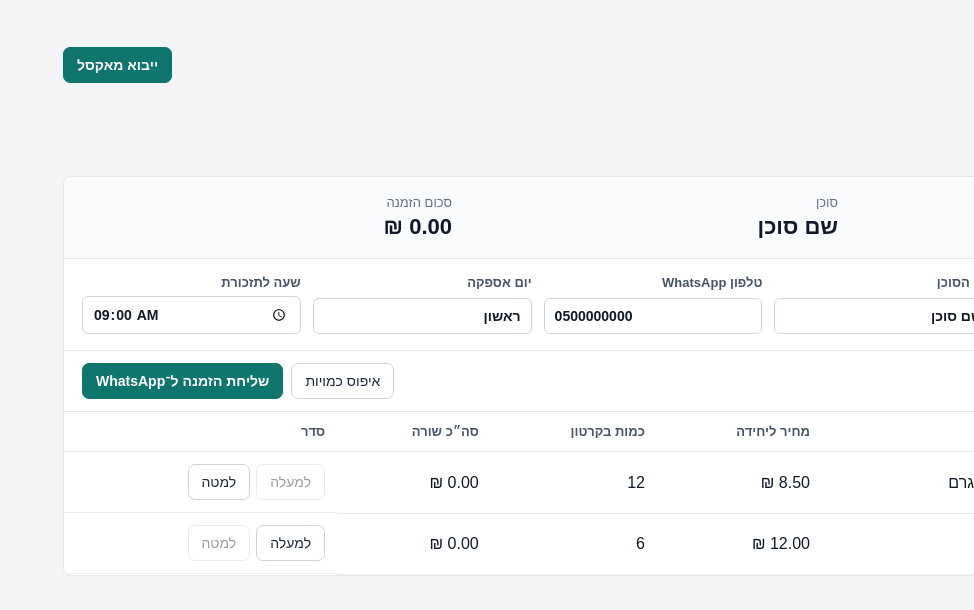
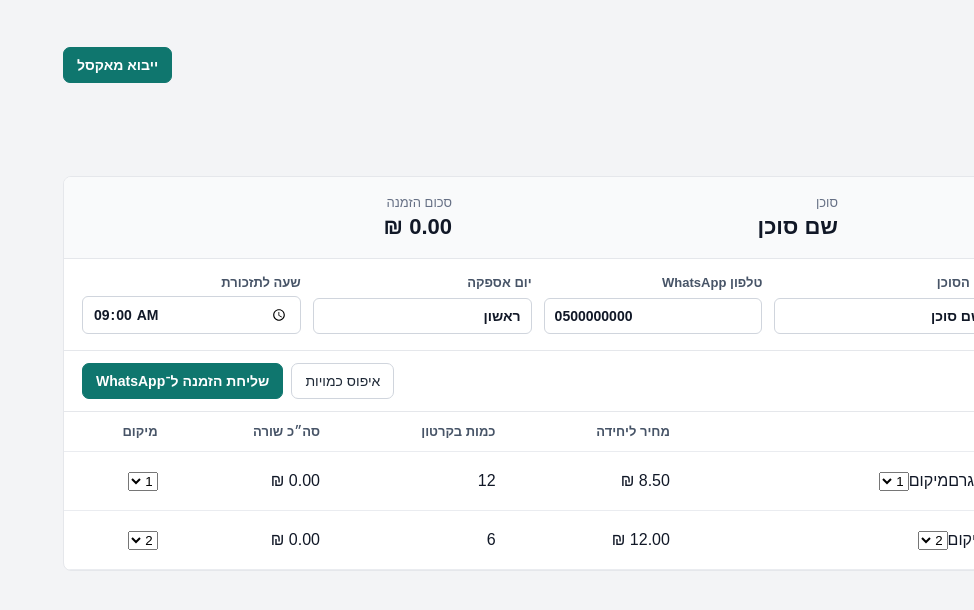
Before and after one commit to ihevron/supplier-orders-app, a React (Vite) app: page / in a window 1280 px wide. Shown: the top 610 px of the page, without its empty margins (306-1280 px from the left). Built offline with nearby package versions, Linux system fonts and the light colour scheme.

Commit message:
Use position selector for product ordering

```diff
--- a/src/App.jsx
+++ b/src/App.jsx
@@ -202,14 +202,19 @@ function App() {
     }))
   }
 
-  function moveProduct(productId, direction) {
+  function moveProductToPosition(productId, nextPosition) {
     updateActiveSupplier((supplier) => {
       const currentIndex = supplier.products.findIndex(
         (product) => product.id === productId,
       )
-      const nextIndex = currentIndex + direction
+      const nextIndex = Number(nextPosition) - 1
 
-      if (currentIndex < 0 || nextIndex < 0 || nextIndex >= supplier.products.length) {
+      if (
+        currentIndex < 0 ||
+        nextIndex < 0 ||
+        nextIndex >= supplier.products.length ||
+        currentIndex === nextIndex
+      ) {
         return supplier
       }
 
@@ -450,10 +455,10 @@ function App() {
                 <tr>
                   <th>כמות להזמנה</th>
                   <th>שם מוצר</th>
-                  <th>מחיר ליחידה</th>
-                  <th>כמות בקרטון</th>
-                  <th>סה״כ שורה</th>
-                  <th>סדר</th>
+                  <th className="desktop-column">מחיר ליחידה</th>
+                  <th className="desktop-column">כמות בקרטון</th>
+                  <th className="desktop-column">סה״כ שורה</th>
+                  <th className="desktop-column">מיקום</th>
                 </tr>
               </thead>
               <tbody>
@@ -462,6 +467,8 @@ function App() {
                     <td>
                       <input
                         type="number"
+                        inputMode="numeric"
+                        pattern="[0-9]*"
                         min="0"
                         value={product.orderQty}
                         onChange={(event) =>
@@ -470,25 +477,42 @@ function App() {
                         aria-label={`כמות להזמנה עבור ${product.name}`}
                       />
                     </td>
-                    <td>{product.name}</td>
-                    <td>{formatCurrency(product.price)}</td>
-                    <td>{product.cartonQty}</td>
-                    <td>{formatCurrency(calculateLineTotal(product))}</td>
-                    <td className="order-buttons">
-                      <button
-                        type="button"
-                        onClick={() => moveProduct(product.id, -1)}
-                        disabled={index === 0}
+                    <td>
+                      <span>{product.name}</span>
+                      <label className="mobile-position-control">
+                        מיקום
+                        <select
+                          value={index + 1}
+                          onChange={(event) =>
+                            moveProductToPosition(product.id, event.target.value)
+                          }
+                          aria-label={`מיקום עבור ${product.name}`}
+                        >
+                          {activeSupplier.products.map((positionProduct, positionIndex) => (
+                            <option key={positionProduct.id} value={positionIndex + 1}>
+                              {positionIndex + 1}
+                            </option>
+                          ))}
+                        </select>
+                      </label>
+                    </td>
+                    <td className="desktop-column">{formatCurrency(product.price)}</td>
+                    <td className="desktop-column">{product.cartonQty}</td>
+                    <td className="desktop-column">{formatCurrency(calculateLineTotal(product))}</td>
+                    <td className="desktop-column">
+                      <select
+                        value={index + 1}
+                        onChange={(event) =>
+                          moveProductToPosition(product.id, event.target.value)
+                        }
+                        aria-label={`מיקום עבור ${product.name}`}
                       >
-                        למעלה
-                      </button>
-                      <button
-                        type="button"
-                        onClick={() => moveProduct(product.id, 1)}
-                        disabled={index === activeSupplier.products.length - 1}
-                      >
-                        למטה
-                      </button>
+                        {activeSupplier.products.map((positionProduct, positionIndex) => (
+                          <option key={positionProduct.id} value={positionIndex + 1}>
+                            {positionIndex + 1}
+                          </option>
+                        ))}
+                      </select>
                     </td>
                   </tr>
                 ))}
```
